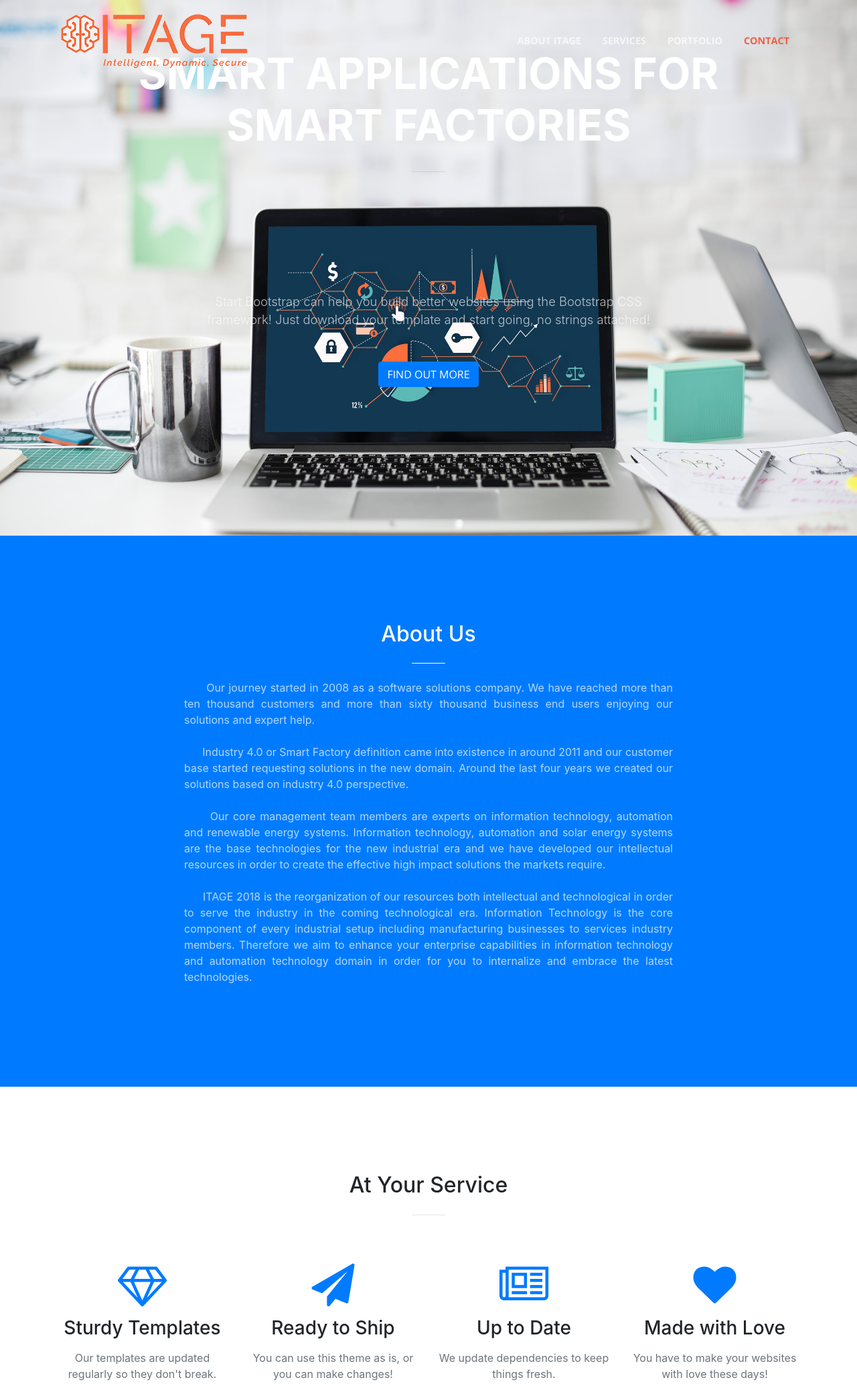
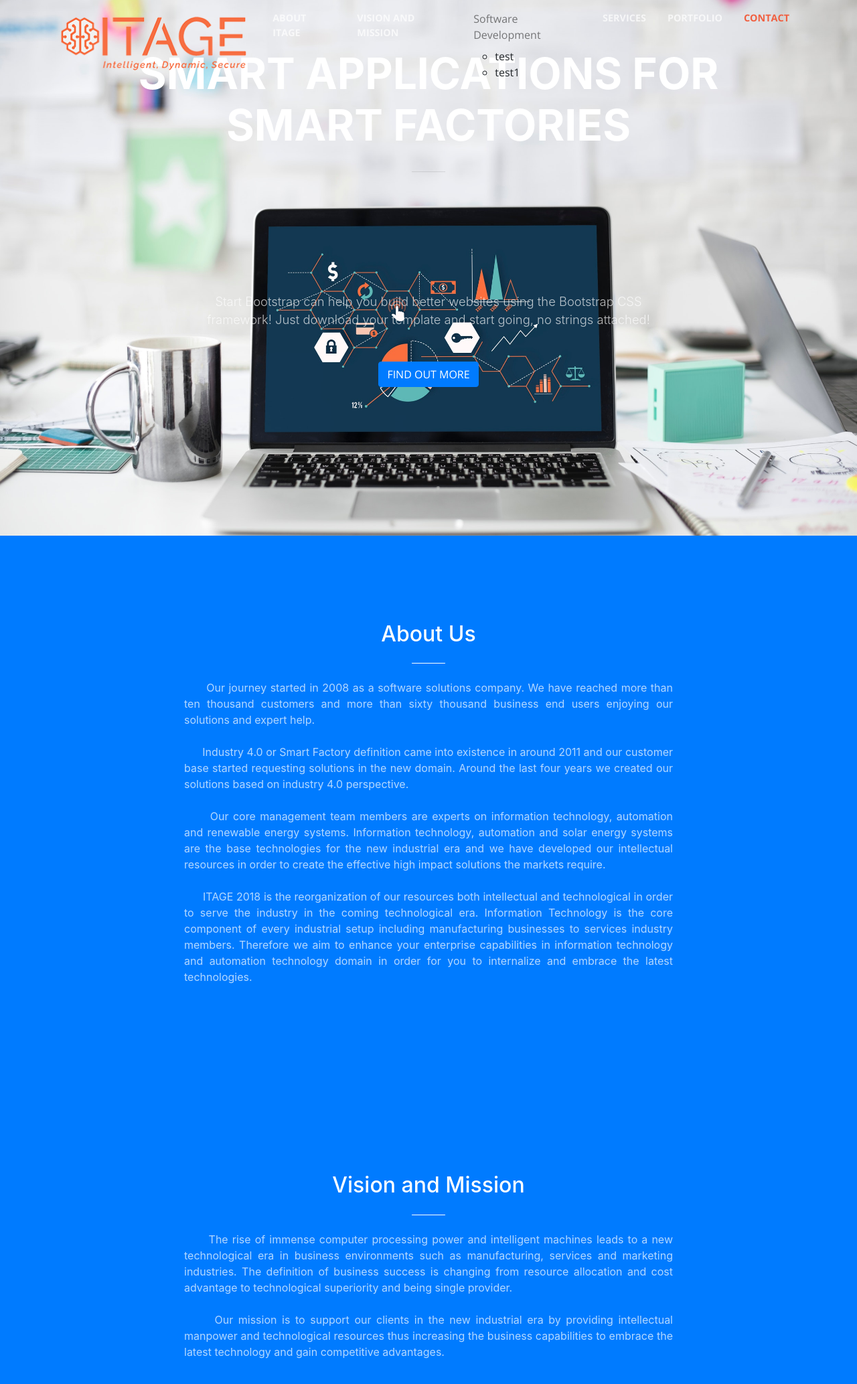
Before and after one commit to itageeu/itageeu, a website with bundled scripts: page index.html in a window 1280 px wide. Shown: the top 2067 px of the page at 67% size. Built offline with nearby package versions, Linux system fonts and the light colour scheme.

Commit message:
dfdf
dfdf

```diff
--- a/index.html
+++ b/index.html
@@ -43,6 +43,20 @@
               <a class="nav-link js-scroll-trigger" href="#about">About ITAGE</a>
             </li>
             <li class="nav-item">
+              <a class="nav-link js-scroll-trigger" href="#visionmission">Vision and Mission</a>
+            </li>
+            <li>
+              <a class="nav-link js-scroll-trigger" href="#SoftwareDevelopment">Software Development</a>
+              <ul>
+                <li class="nav-item">
+                  test
+                </li>
+                <li class="nav-item">
+                  test1
+                </li>
+              </ul>
+            </li>
+            <li class="nav-item">
               <a class="nav-link js-scroll-trigger" href="#services">Services</a>
             </li>
             <li class="nav-item">
@@ -84,6 +98,20 @@
             <p class="text-faded mb-4">&nbsp;	&nbsp;	&nbsp; Industry 4.0 or Smart Factory definition came into existence in around 2011 and our customer base started requesting solutions in the new domain. Around the last four years we created our solutions based on industry 4.0 perspective. </p>
             <p class="text-faded mb-4">&nbsp;	&nbsp;	&nbsp; Our core management team members are experts on information technology, automation and renewable energy systems. Information technology, automation and solar energy systems are the base technologies for the new industrial era and we have developed our intellectual resources in order to create the effective high impact solutions the markets require.</p>
             <p class="text-faded mb-4">&nbsp;	&nbsp;	&nbsp; ITAGE 2018 is the reorganization of our resources both intellectual and technological in order to serve the industry in the coming technological era. Information Technology is the core component of every industrial setup including manufacturing businesses to services industry members. Therefore we aim to enhance your enterprise capabilities in information technology and automation technology domain in order for you to internalize and embrace the latest technologies. </p>
+          </div>
+        </div>
+      </div>
+    </section>
+    <section class="bg-primary" id="visionmission">
+      <div class="container">
+        <div class="row">
+          <div class="col-lg-8 mx-auto" style="text-justify:auto;text-align:justify;">
+            <h2 class="section-heading text-white" style="text-align: center">Vision and Mission</h2>
+            <hr class="light my-4">
+            <p class="text-faded mb-4">	&nbsp;	&nbsp;	&nbsp; The rise of immense computer processing power and intelligent machines leads to a new technological era in business environments such as manufacturing, services and marketing industries. The definition of business success is changing from resource allocation and cost advantage to technological superiority and being single provider. </p>
+
+            <p class="text-faded mb-4">&nbsp;	&nbsp;	&nbsp; Our mission is to support our clients in the new industrial era by providing intellectual manpower and technological resources thus increasing the business capabilities to embrace the latest technology and gain competitive advantages. </p>
+
           </div>
         </div>
       </div>
```
